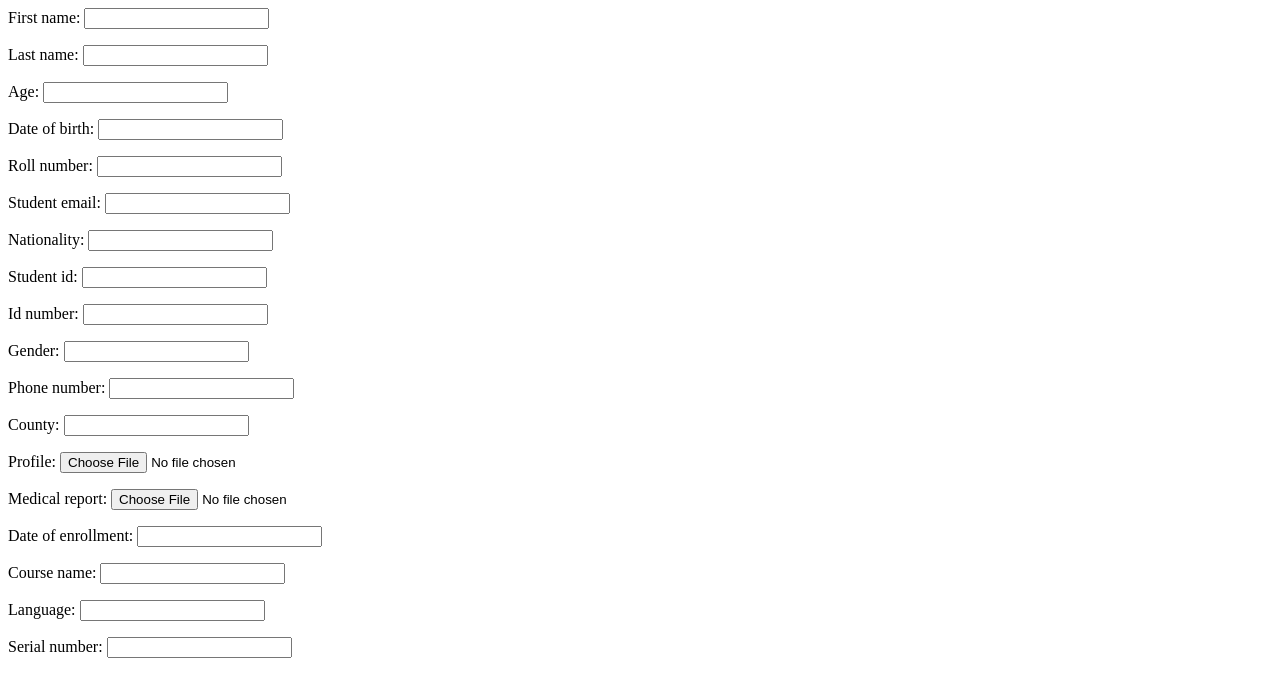
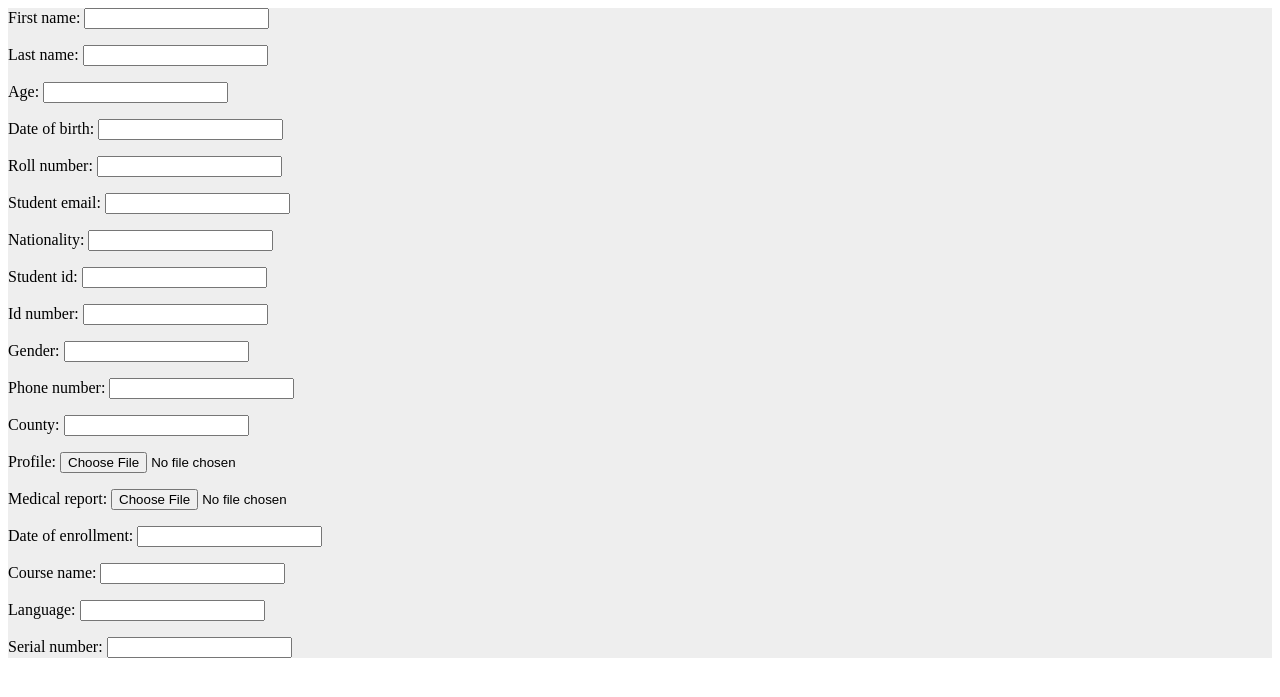
Before and after one commit to Mercy021/djangoshool_system, a Django app: page /student/register in a window 1280 px wide. Shown: the top 697 px of the page. Run offline with Django 3.2, Linux system fonts and the light colour scheme.

Commit message:
first commit

```diff
--- a/student/templates/register_student.html
+++ b/student/templates/register_student.html
@@ -1,6 +1,13 @@
 <DOCTYPE html>
 <html lang="en">
 <head>
+<style>
+form{
+    background:#eee;
+
+}
+
+</style>
 
 </head>
 <tittle></tittle>
```
